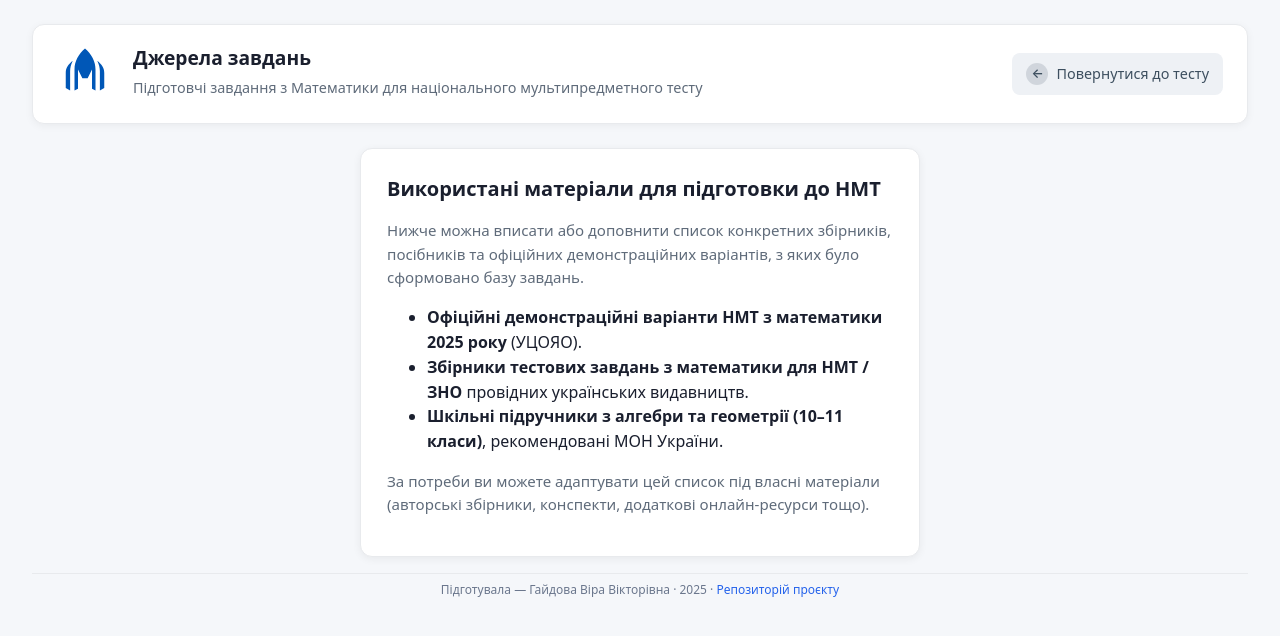
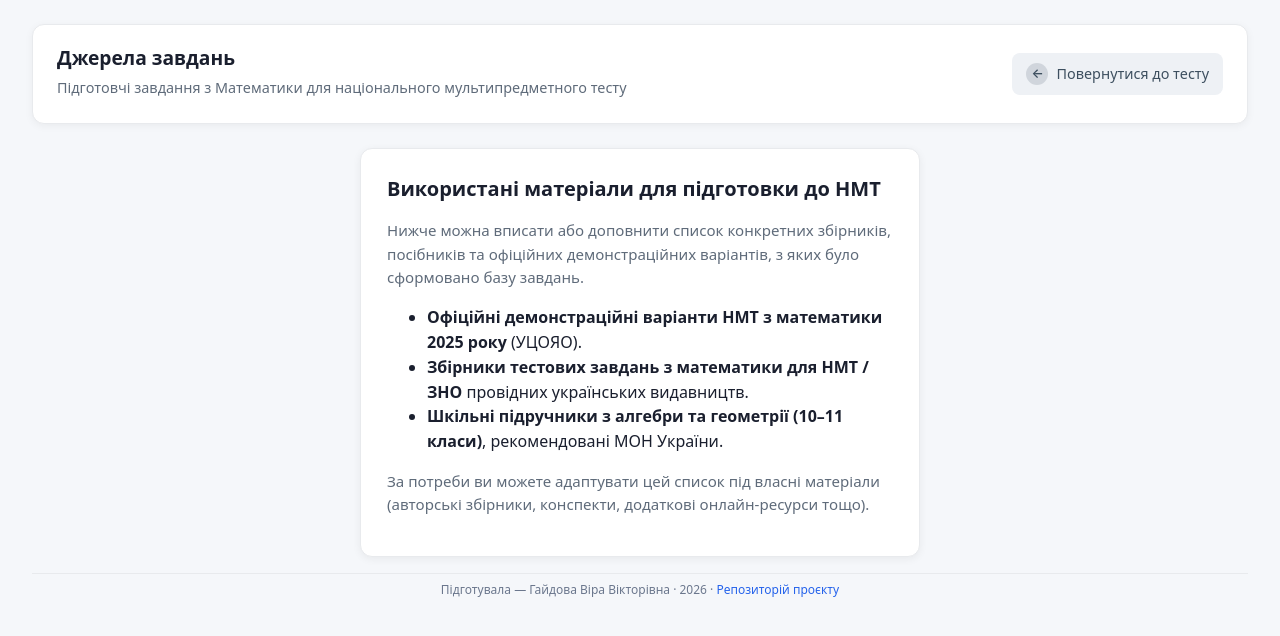
Before and after one commit to IHaidov/NMT, a website: page resources.html in a window 1280 px wide. Drawn offline with Linux system fonts and the light colour scheme.

Commit message:
FIx the Herb Icon

```diff
--- a/resources.html
+++ b/resources.html
@@ -10,12 +10,6 @@
   <div class="app-container">
     <header class="app-header">
       <div class="header-left">
-        <div class="herb-wrap">
-          <svg class="herb-img" viewBox="0 0 64 64" width="56" height="56" xmlns="http://www.w3.org/2000/svg" role="img" aria-label="Герб України">
-            <path fill="#0057B7" d="M32 4c7 6 12 14 12 24v24l-4-2V28l-5 10h-6L24 28v22l-4 2V28C20 18 25 10 32 4z"/>
-            <path fill="#0057B7" d="M18 18c-2 4-3 8-3 12v22l-5-3V32c0-6 3-10 8-14zM46 18c5 4 8 8 8 14v17l-5 3V30c0-4-1-8-3-12z"/>
-          </svg>
-        </div>
         <div class="header-text">
           <h1>Джерела завдань</h1>
           <p class="header-subtitle">Підготовчі завдання з Математики для національного мультипредметного тесту</p>
@@ -49,7 +43,7 @@
     </main>
 
     <footer class="page-footer">
-      <p>Підготувала — Гайдова Віра Вікторівна · 2025 · <a href="https://github.com/IHaidov/NMT" target="_blank" rel="noopener">Репозиторій проєкту</a></p>
+      <p>Підготувала — Гайдова Віра Вікторівна · 2026 · <a href="https://github.com/IHaidov/NMT" target="_blank" rel="noopener">Репозиторій проєкту</a></p>
     </footer>
   </div>
 </body>
```
Also changed, not shown: index.html (+1 -1 lines), results.html (+1 -7 lines).
